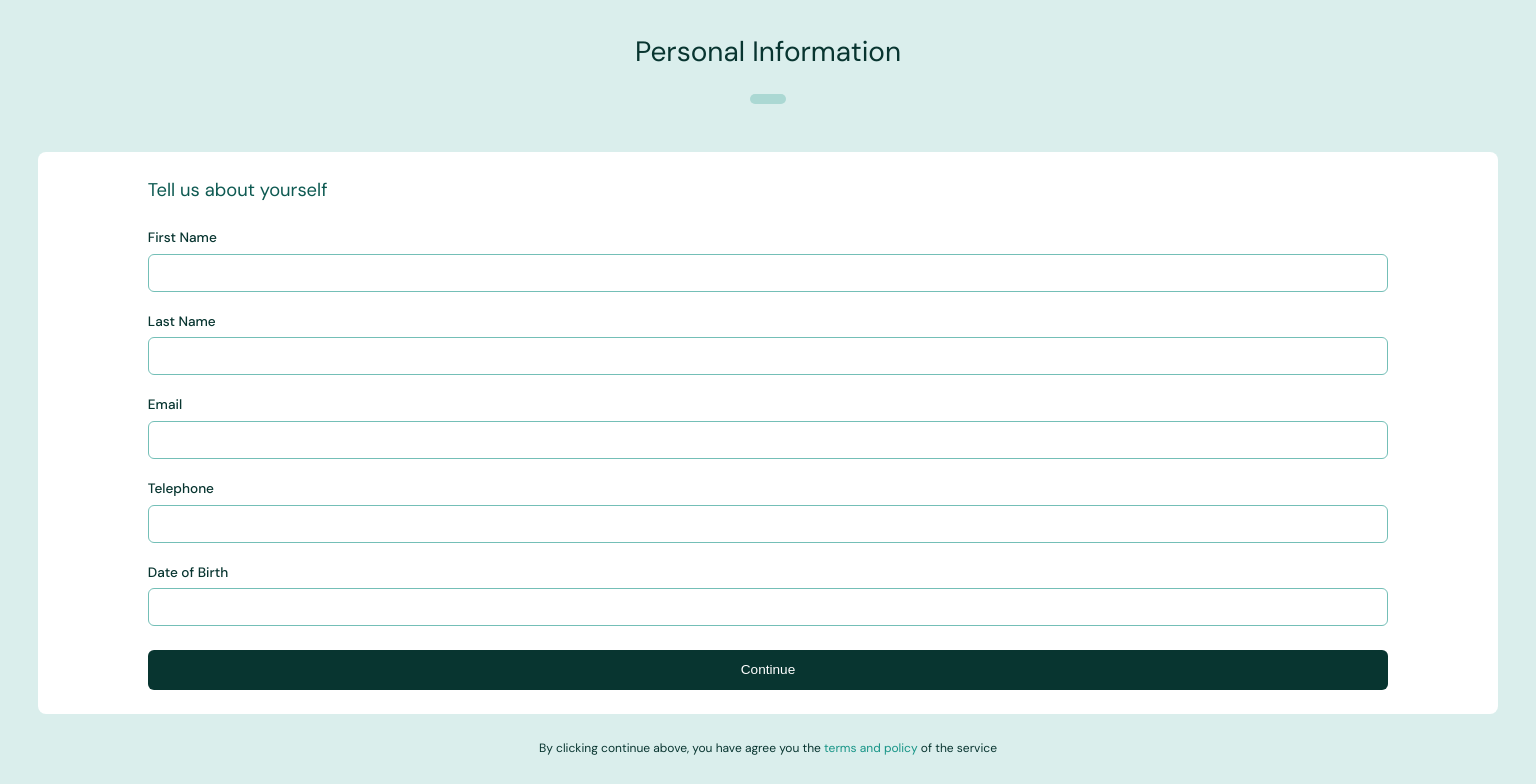
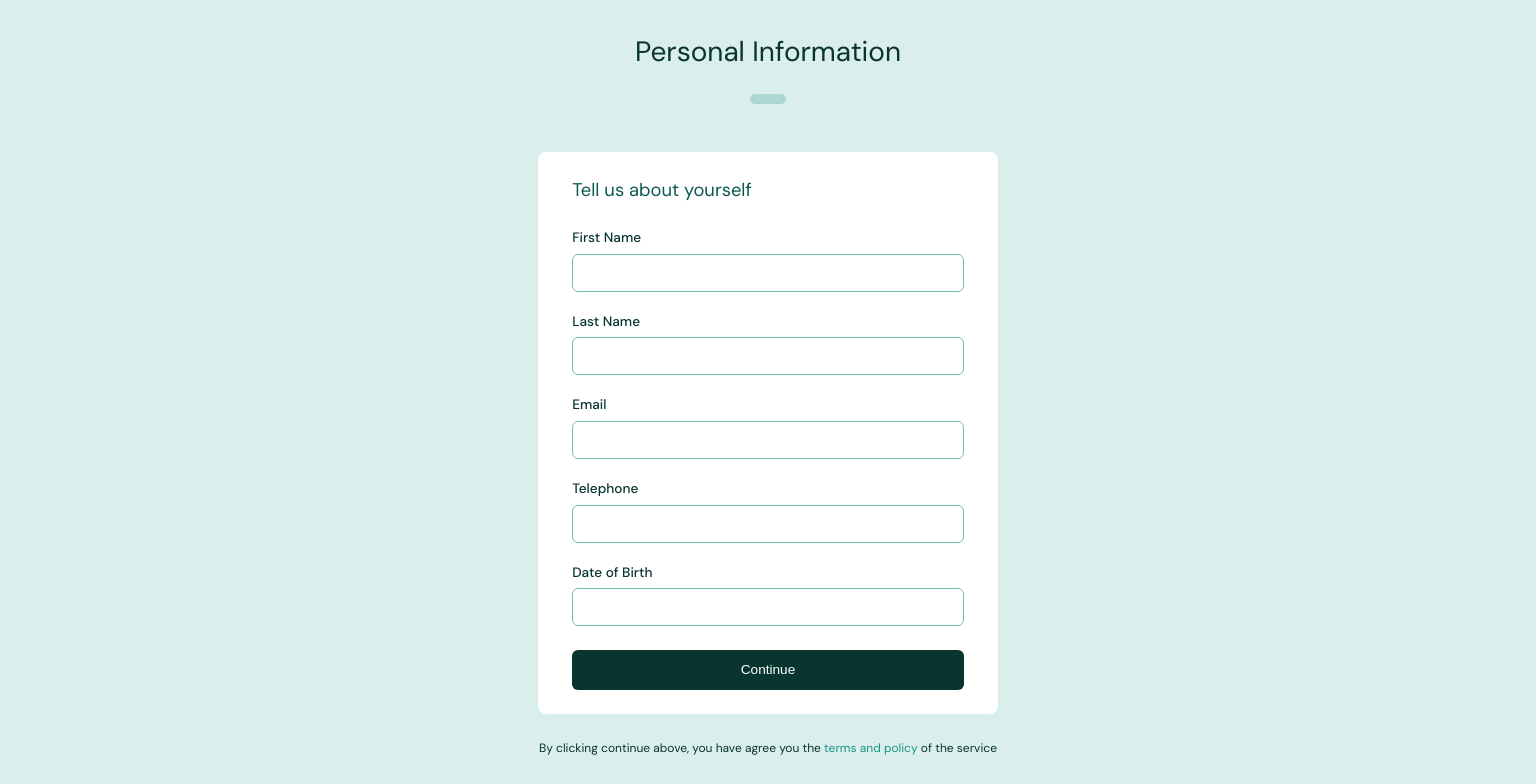
Before and after one commit to tohbay/fvq-test, a React (Vite) app: page / in a window 1536 px wide. Shown: the top 784 px of the page. Built offline with nearby package versions, Linux system fonts and the light colour scheme.

Commit message:
implement screen responsiveness

```diff
--- a/src/App.css
+++ b/src/App.css
@@ -24,6 +24,10 @@
   flex-direction: column;
   justify-content: center;
   align-items: center;
+}
+
+.content {
+  width: 95%;
 }
 
 .form-header {
@@ -134,4 +138,86 @@
 .terms {
   color: #169486;
   cursor: pointer;
+  font-weight: 400;
+  font-size: 0.75rem;
 }
+
+/* Tablet adjustment */
+@media (min-width: 768px) {
+  .content {
+    width: 95%;
+  }
+
+  .form-container {
+    width: 60%;
+  }
+
+  .form-container h3 {
+    width: 85%;
+  }
+
+  .text-input-container {
+    width: 85%;
+  }
+}
+
+/* Desktop upgrade */
+@media (min-width: 1024px) {
+  .content {
+    width: 40%;
+  }
+
+  .form-container {
+    width: 100%;
+  }
+
+  .form-container h3 {
+    width: 85%;
+  }
+
+  .text-input-container {
+    width: 85%;
+  }
+}
+
+/* Desktop 1440 */
+@media (min-width: 1440px) {
+  .content {
+    width: 30%;
+  }
+
+  .form-container {
+    width: 100%;
+  }
+
+  .form-container h3 {
+    width: 85%;
+  }
+
+  .text-input-container {
+    width: 85%;
+  }
+}
+
+/* 2K Desktop upgrade */
+@media (min-width: 2560px) {
+  * {
+    font-size: 2rem;
+  }
+
+  .content {
+    width: 30%;
+  }
+
+  .form-container {
+    width: 100%;
+  }
+
+  .form-container h3 {
+    width: 85%;
+  }
+
+  .text-input-container {
+    width: 85%;
+  }
+}
--- a/src/App.tsx
+++ b/src/App.tsx
@@ -4,7 +4,7 @@ import PersonalInformationForm from "./components/PersonalInformationForm";
 function App() {
   return (
     <div className="main-container">
-      <div style={{ width: "95%", margin: "0 auto" }}>
+      <div className="content">
         <div className="form-header">
           <h1>Personal Information</h1>
           <div className="form-step-indicator"></div>
```
